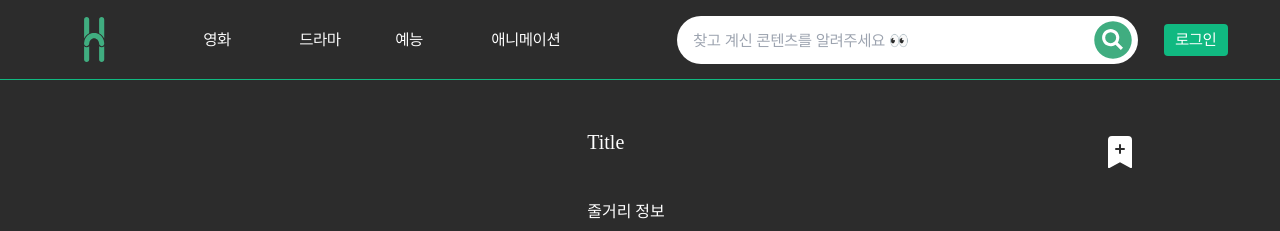
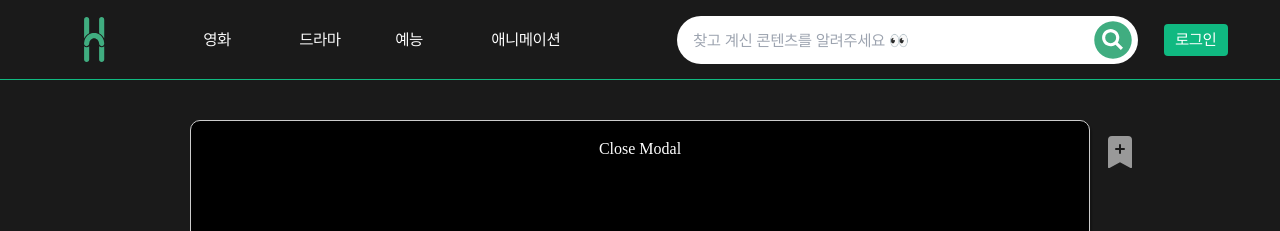
Before and after one commit to 9woody5/watcHere, a React (Vite) app: page /tv/0 in a window 1280 px wide. Both pictures are taken after a click on the button "예고편". Shown: the top 231 px of the page. Built offline with nearby package versions, Linux system fonts and the light colour scheme; no server answers.

Commit message:
Feat: API 연결3 - 예고편 기능

```diff
--- a/package.json
+++ b/package.json
@@ -19,6 +19,7 @@
     "react-dom": "^18.2.0",
     "react-icons": "^4.11.0",
     "react-router-dom": "^6.18.0",
+    "react-youtube": "^10.1.0",
     "recoil": "^0.7.7",
     "socket.io-client": "^4.7.2",
     "styled-reset": "^4.5.1",
--- a/src/Components/ContentDetails/ContentBasicInfo.jsx
+++ b/src/Components/ContentDetails/ContentBasicInfo.jsx
@@ -1,11 +1,22 @@
 import React,{useState} from 'react';
 import { AiFillStar } from 'react-icons/ai';
+import {TrailerVideoModal} from './Modals';
+
 import { BsFillBookmarkPlusFill, BsBookmarkCheckFill, BsFillShareFill } from 'react-icons/bs';
 
 
 function ContentBasicInfo(props) {
-  const {img, title, story, score, date, genres, nation, learningTime} = props;
+  const {img, title, story, score, date, genres, nation, learningTime, videoId} = props;
   const [isMarked, setIsMarked] = useState(false);
+
+  // related Modal
+  const [modalIsOpen, setModalIsOpen] = useState(false);
+  const openModal = () => {
+    setModalIsOpen(true);
+  };
+  const closeModal = () => {
+    setModalIsOpen(false);
+    };
 
   return (
     <div className='w-full flex'>
@@ -14,7 +25,12 @@ function ContentBasicInfo(props) {
         <div className=''>
           <img className='h-96 m-5 object-cover' src={img}/>
         </div>
-        <button className='w-full mt-6 btn bg-white/10 hover:bg-white/20 text-white font-bold py-2 px-4 rounded-full'>예고편</button>
+        <button className='w-full mt-6 btn bg-white/10 hover:bg-white/20 text-white font-bold py-2 px-4 rounded-full' onClick={openModal}>예고편</button>
+        <TrailerVideoModal
+        isOpen={modalIsOpen}
+        onRequestClose={closeModal}
+        youtubeId={videoId}
+        />
       </div>
 
       <div className='w-3/5 ml-16 text-white'>
--- a/src/Components/ContentDetails/ContentInfo.jsx
+++ b/src/Components/ContentDetails/ContentInfo.jsx
@@ -14,6 +14,7 @@ function ContentInfo({id, token, contentType='movie'}) {
   const [genres, setGenres] = useState([]);
   const [nation, setNation] = useState('');
   const [learningTime, setLearningTime] = useState('');
+  const [videoId, setVideoId] = useState(null);
 
   // actors, director, availablePlatforms : complex info
   const [actors, setActors] = useState([]);
@@ -35,6 +36,7 @@ function ContentInfo({id, token, contentType='movie'}) {
         setGenres(data.genres.map(x=>x.name));
         setNation('korea'); // 설정필요
         setLearningTime(data.runtime);
+        setVideoId(contentFakeData.reformatVideos(data.videos))
 
         //영화 감독 셋팅
         const reformattedDirector = contentFakeData.reformatContentDirector(data.director_name, data.director_profile_path);
@@ -56,7 +58,7 @@ function ContentInfo({id, token, contentType='movie'}) {
 
   return (
     <div>
-      <ContentBasicInfo img={img} title={title} story={story} score={score} date={date} genres={genres} nation={nation} learningTime={learningTime} />
+      <ContentBasicInfo img={img} title={title} story={story} score={score} date={date} genres={genres} nation={nation} learningTime={learningTime} videoId={videoId} />
       <ContentComplexInfo actors={actors} director={director} availablePlatforms={availablePlatforms} ></ContentComplexInfo>
     </div>
   )
--- a/src/Components/ContentDetails/Modals.jsx
+++ b/src/Components/ContentDetails/Modals.jsx
@@ -1,5 +1,6 @@
 import Modal from 'react-modal';
 import React, {useRef, useState} from 'react';
+import YouTube from 'react-youtube';
 
 import StarRating from './StarRating';
 
@@ -117,4 +118,59 @@ const ReviewInputModal = ({ isOpen, onRequestClose, onSubmit, handleUserScore, h
   );
 }
 
-export {DeleteModal, ReviewInputModal}
+
+// ReviewInput Modal
+const trailerVideoModalStyles = {
+  overlay: {
+    backgroundColor: " rgba(0, 0, 0, 0.4)",
+    width: "100%",
+    height: "100vh",
+    zIndex: "10",
+    position: "fixed",
+    top: "0",
+    left: "0",
+  },
+  content: {
+    width: "900px",
+    height: "560px",
+    zIndex: "150",
+    position: "absolute",
+    top: "50%",
+    left: "50%",
+    display: 'flex',
+    flexDirection: 'column',
+    transform: "translate(-50%, -50%)",
+    borderRadius: "10px",
+    boxShadow: "2px 2px 2px rgba(0, 0, 0, 0.25)",
+    backgroundColor: "black",
+    justifyContent: "space-between",
+    overflow: "auto",
+  },
+};
+
+const TrailerVideoModal = ({ isOpen, onRequestClose, youtubeId }) => {
+  // const [videoId, setVideoId] = useState(youtubeId);
+
+  const opts = {
+    height: '480',
+    width: '800',
+    playerVars: {
+      autoplay: 1,
+    },
+  };
+  console.log('youtubeId:', youtubeId)
+  return (
+    <Modal
+      isOpen={isOpen}
+      onRequestClose={onRequestClose}
+      contentLabel="show trailerVideo"
+      ariaHideApp={false}
+      style={trailerVideoModalStyles}
+    >
+      <button className='text-white' onClick={onRequestClose}>Close Modal</button>
+      <YouTube className='flex justify-center' videoId={youtubeId} opts={opts} />
+    </Modal>
+  );
+}
+
+export {DeleteModal, ReviewInputModal, TrailerVideoModal}
--- a/src/Components/ContentDetails/createFakerData.js
+++ b/src/Components/ContentDetails/createFakerData.js
@@ -1,4 +1,4 @@
-import { faker } from '@faker-js/faker';
+import { faker, vi } from '@faker-js/faker';
 
 const defaultImg = 'https://img.freepik.com/premium-vector/account-icon-user-icon-vector-graphics_292645-552.jpg?w=1480'
 
@@ -102,3 +102,12 @@ export function reformatReviewData(reviews){
   })
 
 }
+
+export function reformatVideos(videos){
+  for (let video of videos){
+    if (video.type === 'Trailer' && video.site === 'YouTube'){
+      return video.key
+    }
+  }
+  return null;
+}
```
Also changed, not shown: 1 other file (tests, documents, lock files or other folders).
